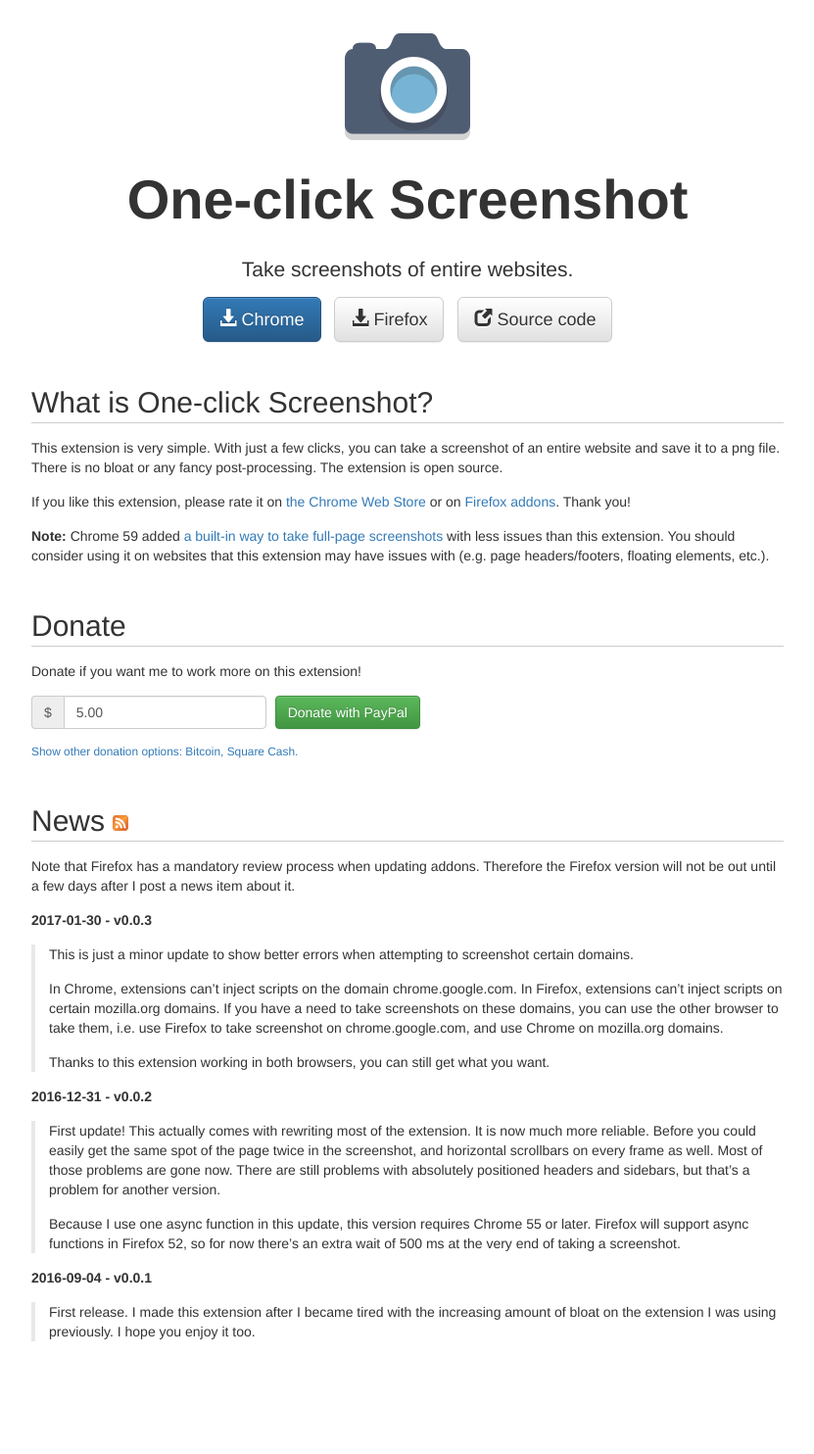
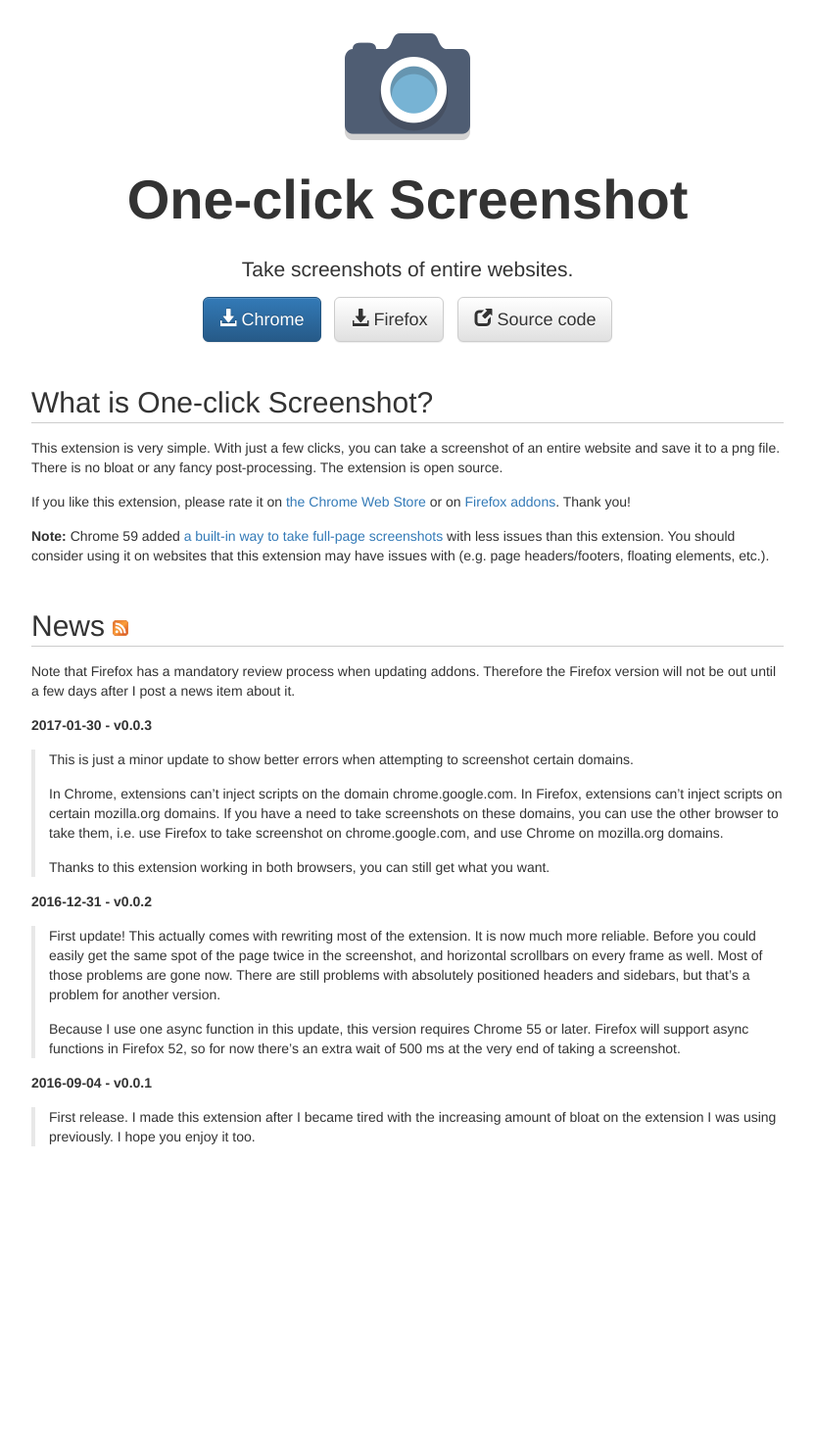
Before and after one commit to stefansundin/one-click-screenshot, a Jekyll site: the page built from index.html, in a window 1280 px wide. Shown: the whole page at 98% size, without its empty margins (224-1055 px from the left). Built offline with Jekyll 4.4.1, drawn with Linux system fonts in a browser that asks for light colours; after the commit the page ends 1285 px from its top, so only the background shows below that.

Commit message:
Remove donation form.

```diff
--- a/index.html
+++ b/index.html
@@ -30,39 +30,6 @@
     <p><strong>Note:</strong> Chrome 59 added <a target="_blank" href="https://developers.google.com/web/updates/2017/04/devtools-release-notes#screenshots">a built-in way to take full-page screenshots</a> with less issues than this extension. You should consider using it on websites that this extension may have issues with (e.g. page headers/footers, floating elements, etc.).</p>
 
 
-    <h2 id="donate">Donate</h2>
-
-    <p>Donate if you want me to work more on this extension!</p>
-
-    <form method="post" action="https://www.paypal.com/cgi-bin/webscr" track="donate" target="_blank" class="form-inline">
-      <input type="hidden" name="cmd" value="_xclick">
-      <input type="hidden" name="business" value="KYMVEK692RF5Q">
-      <input type="hidden" name="item_name" value="{{ site.title }}">
-      <input type="hidden" name="item_number" value="{{ site.title }}">
-      <input type="hidden" name="no_shipping" value="1">
-      <input type="hidden" name="return" value="https://stefansundin.github.io/thx">
-      <input type="hidden" name="cbt" value="Learn why you just became awesome">
-      <div class="form-group">
-        <div class="input-group">
-          <div class="input-group-addon">$</div>
-          <input type="hidden" name="currency_code" value="USD">
-          <input class="form-control" type="text" name="amount" value="5.00" pattern="\d+\.?\d*" placeholder="Amount">
-        </div>
-      </div>
-      <input class="btn btn-success" type="submit" value="Donate with PayPal">
-    </form>
-
-    <p><small><a class="expander" expand="donation-options">Show other donation options: Bitcoin, Square Cash.</a></small></p>
-    <div id="donation-options">
-      <p>Other donation options:</p>
-      <ul>
-        <li>Bitcoin: <tt>1EhDUbc5MjC6JavC6idKiTCxnqSxY2sbTX</tt> (<a target="_blank" href="img/btc-qr.png">QR code</a>)</li>
-        <li>Square Cash: <a target="_blank" href="https://cash.me/$StefanSundin">$StefanSundin</a></li>
-      </ul>
-      <p>Contact me at <a target="_blank" fubar>stefaNStefansundinCom</a> if none of the above work.</p>
-    </div>
-
-
     <h2 id="news">News <a target="_blank" href="feed.xml"><img src="img/feed.png" alt="RSS feed"></a></h2>
 
     <p>Note that Firefox has a mandatory review process when updating addons. Therefore the Firefox version will not be out until a few days after I post a news item about it.</p>
@@ -74,8 +41,5 @@
   </div>
 
   <script src="js/browser.js"></script>
-  <script src="js/fubar.js"></script>
-  <script src="js/expander.js"></script>
-  <script src="js/paypal.js"></script>
 </body>
 </html>
--- a/js/expander.js
+++ /dev/null
@@ -1,13 +0,0 @@
-
-var links = document.querySelectorAll(".expander");
-for (var i=0; i < links.length; i++) {
-  var a = links[i];
-  a.style.display = "inline-block";
-  a.addEventListener("click", function() {
-    var id = this.getAttribute("expand");
-    document.getElementById(id).style.display = "block";
-    this.style.display = "none";
-  });
-  var id = a.getAttribute("expand");
-  document.getElementById(id).style.display = "none";
-}
--- a/js/fubar.js
+++ /dev/null
@@ -1,14 +0,0 @@
-
-var links = document.querySelectorAll("a[fubar]");
-for (var i=0; i < links.length; i++) {
-  var a = links[i];
-  if (a.href != "") {
-    continue;
-  }
-  a.textContent = a.textContent.replace(/[A-Z]{2}/, function(c) {
-    return (c[0] + "@" + c[1]).toLowerCase();
-  }).replace(/[A-Z]/g, function(c) {
-    return "." + c.toLowerCase();
-  });
-  a.href = "mailto:" + a.textContent;
-}
--- a/js/paypal.js
+++ /dev/null
@@ -1,15 +0,0 @@
-
-var forms = document.querySelectorAll('form[action="https://www.paypal.com/cgi-bin/webscr"]');
-for (var i=0; i < forms.length; i++) {
-  var form = forms[i];
-  form.addEventListener('submit', function(e) {
-    if (parseInt(this.amount.value) < 1) {
-      if (ga) {
-        ga('send', 'event', 'paypal', 'click', `paypal cheapskate ${this.amount.value}`);
-      }
-      e.preventDefault();
-      alert("The minimum donation amount is one dollar. Anything less than one dollar and you're just giving PayPal everything because of their fees.\n\nIf you can't afford one dollar, then please donate to a local charity instead.");
-      return false;
-    }
-  });
-}
```
Also changed, not shown: img/btc-qr.png (deleted).
